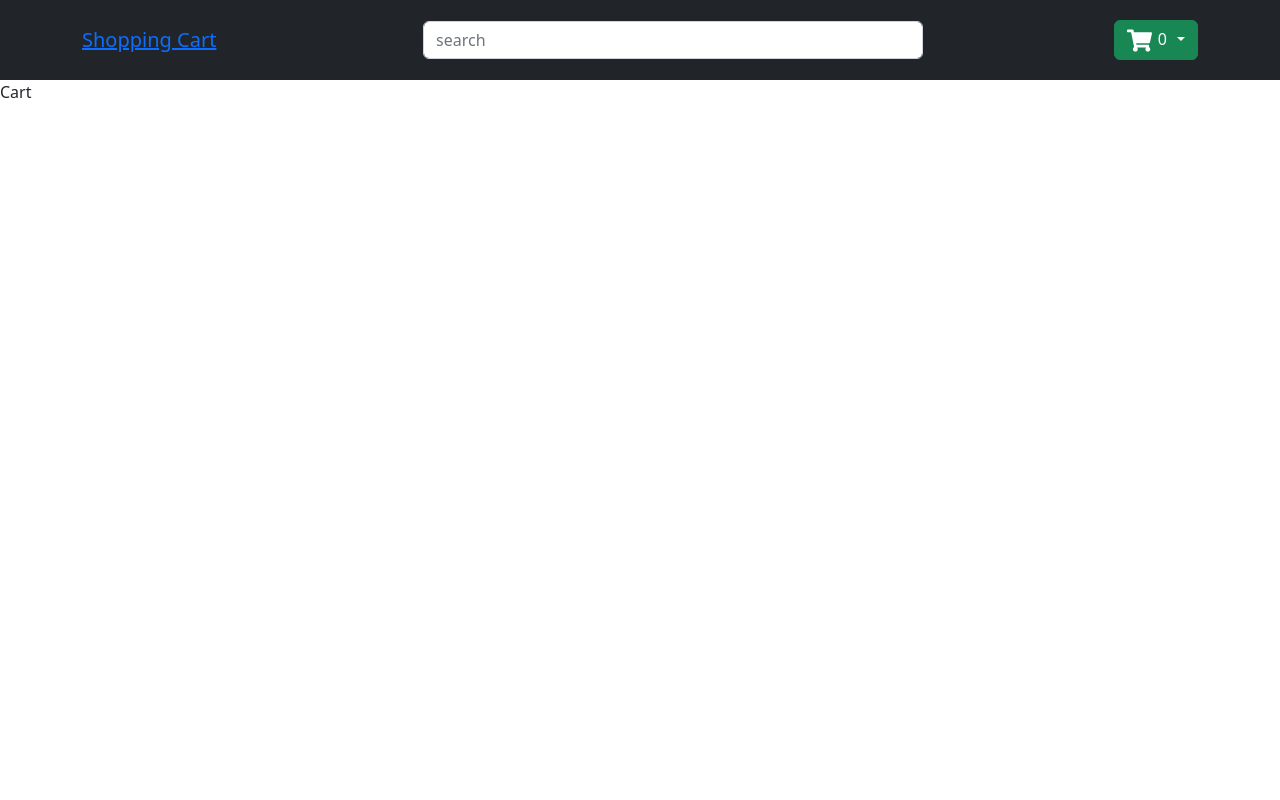
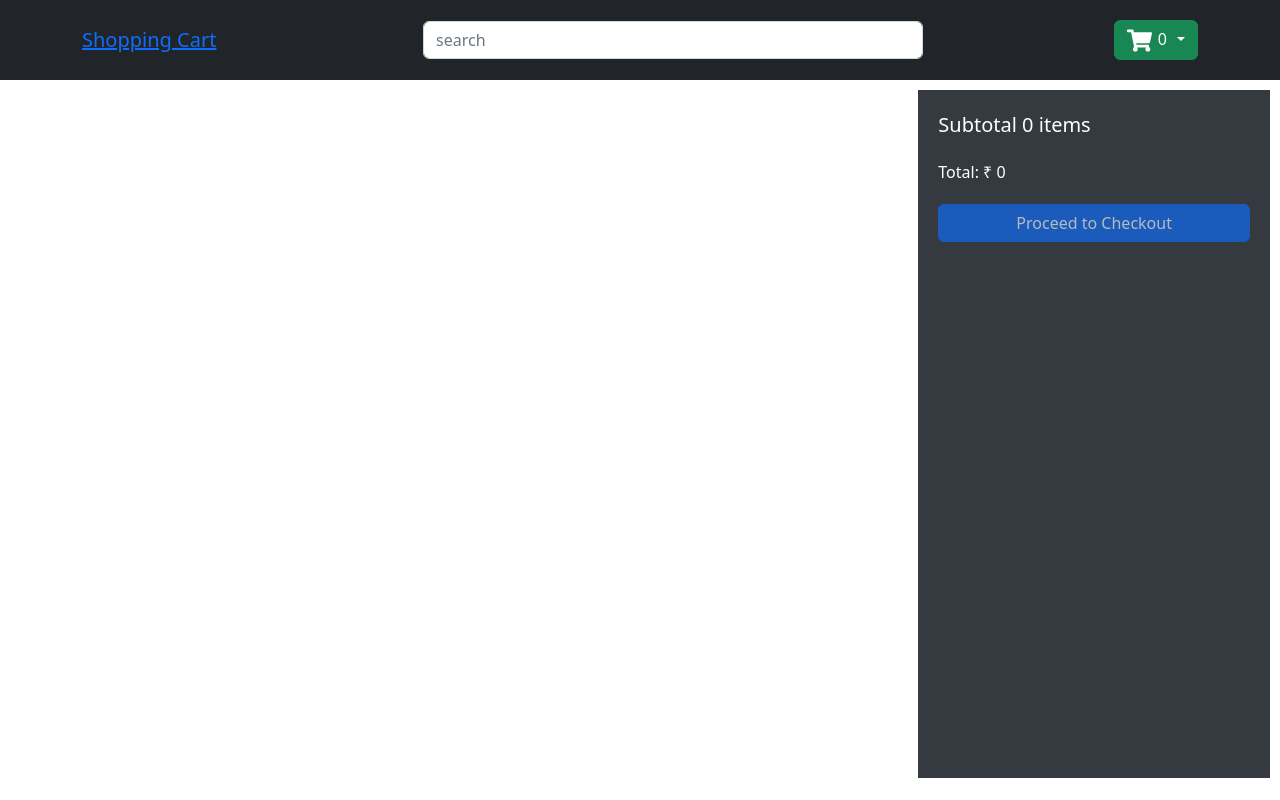
Before and after one commit to Kapil-Kharera/Shopping-Cart, a React (Create React App) app: page /cart in a window 1280 px wide. Built offline with nearby package versions, Linux system fonts and the light colour scheme.

Commit message:
Added Cart Page UI

```diff
--- a/src/components/Cart.js
+++ b/src/components/Cart.js
@@ -1,8 +1,66 @@
-import React from 'react'
+import React, { useEffect, useState } from 'react';
+import { CartState } from "../context/Context";
+import { ListGroup, ListGroupItem, Button, Row, Col, Form, Image } from "react-bootstrap";
+import Rating from "../components/Rating";
+import { AiFillDelete } from 'react-icons/ai';
 
 const Cart = () => {
+  // let total;
+  const { state: { cart }, dispatch } = CartState();
+  const [total, setTotal] = useState();
+
+  useEffect(() => {
+    setTotal(cart.reduce((accumulator, current) =>
+      accumulator + (Number(current.price) * current.qty), 0
+    ));
+  }, [cart]);
+  console.log(cart);
   return (
-    <div>Cart</div>
+    <div className="home">
+      <div className="productContainer">
+        <ListGroup>
+          {
+            cart.map(product => (
+              <ListGroupItem key={product.id}>
+                <Row>
+                  <Col md={2}>
+                    <Image src={product.image} alt={product.name} fluid rounded />
+                  </Col>
+                  <Col md={2}>
+                    <span>{product.name}</span>
+                  </Col>
+                  <Col md={2}>{product.price}</Col>
+                  <Col md={2}>
+                    <Rating rating={product.ratings} />
+                  </Col>
+                  <Col md={2}>
+                    <Form.Select defaultValue={product.qty} >
+                      {
+                        [...Array(product.inStock).keys()].map(x => (
+                          <option key={x + 1}>{x + 1}</option>
+                        ))
+                      }
+                    </Form.Select>
+                  </Col>
+                  <Col md={2}>
+                    <Button type="button" variant="light" onClick={() => dispatch({ type: "REMOVE_FROM_CART", payload: product })}>
+                      <AiFillDelete fontSize="20px" />
+                    </Button>
+                  </Col>
+                </Row>
+              </ListGroupItem>
+            ))
+          }
+        </ListGroup>
+      </div>
+      <div className="filters summary">
+        <span className="title">
+          Subtotal {cart.length} items
+        </span>
+        <span>Total: ₹ {total}</span>
+        <Button type="button" disabled={cart.length === 0}>Proceed to Checkout</Button>
+      </div>
+    </div>
   )
 }
 
--- a/src/components/Header.js
+++ b/src/components/Header.js
@@ -1,6 +1,6 @@
 import React from 'react';
 import { Link } from "react-router-dom";
-import { Form, Container, FormControl, Navbar, NavbarBrand, Nav, Dropdown, Badge } from "react-bootstrap"
+import { Form, Container, FormControl, Navbar, NavbarBrand, Nav, Dropdown, Badge, Button } from "react-bootstrap"
 import DropdownToggle from 'react-bootstrap/esm/DropdownToggle';
 import DropdownMenu from 'react-bootstrap/esm/DropdownMenu';
 import { FaShoppingCart } from "react-icons/fa";
@@ -49,6 +49,9 @@ const Header = () => {
                                                 </span>
                                             ))
                                         }
+                                        <Link to="/cart">
+                                            <Button style={{width:"95%", margin: "0 10px"}}>Go To Cart</Button>
+                                        </Link>
                                     </div>
                                 ) : (
 
--- a/src/components/style.css
+++ b/src/components/style.css
@@ -55,3 +55,7 @@
     padding: 0 20px;
     flex-direction: column;
 }
+
+.summary {
+    width: 30%;
+}
```
